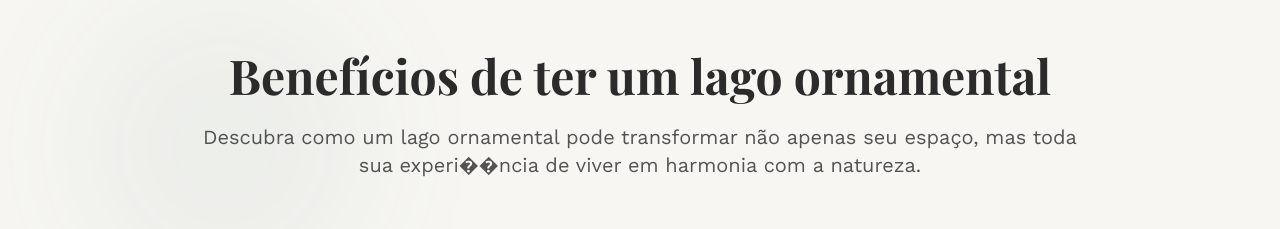
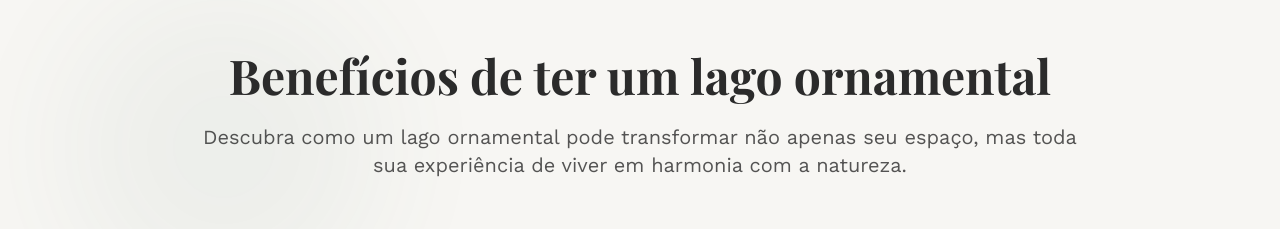
Before and after one commit to Matheus-Oli/lp-folks, a React (Vite) app: page / in a window 1280 px wide. Shown: the part 6760-6989 px from the top of the page. Built offline with nearby package versions, Linux system fonts and the light colour scheme.

Commit message:
Corrigir texto experiência
cgen-dc0ec604abb04f229311c6361259ef13

```diff
--- a/client/pages/Index.tsx
+++ b/client/pages/Index.tsx
@@ -932,7 +932,7 @@ export default function Index() {
               variants={fadeInUp}
             >
               Descubra como um lago ornamental pode transformar não apenas seu espaço,
-              mas toda sua experi��ncia de viver em harmonia com a natureza.
+              mas toda sua experiência de viver em harmonia com a natureza.
             </motion.p>
           </motion.div>
 
```
